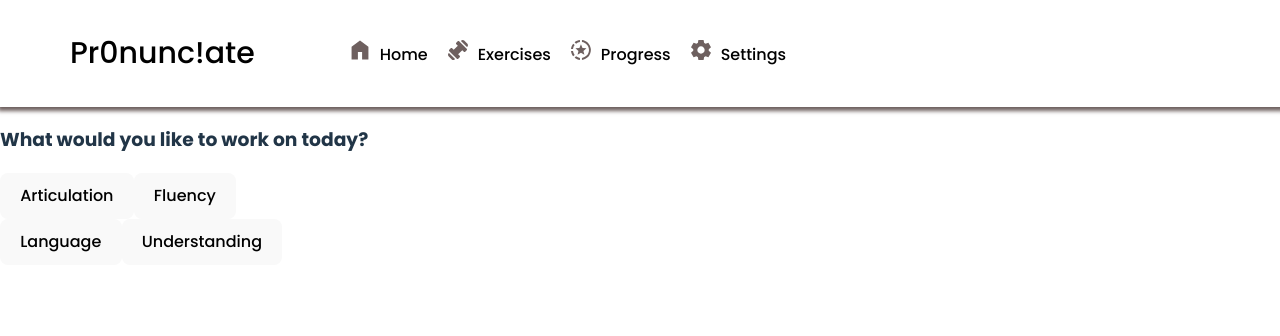
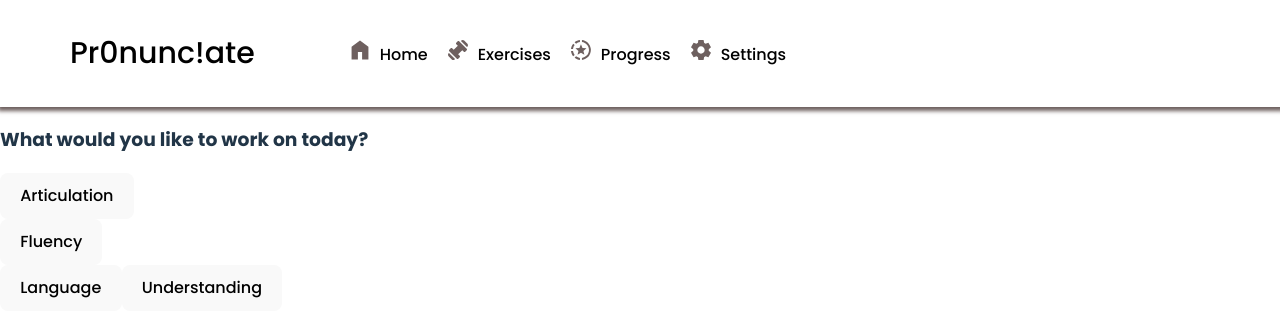
Before and after one commit to SecretariatV/Spoko, a React (Vite) app: page /exercises in a window 1280 px wide. Shown: the top 336 px of the page. Built offline with nearby package versions, Linux system fonts and the light colour scheme; no server answers.

Commit message:
started styling exercises

```diff
--- /dev/null
+++ b/src/pages/Exercises.css
@@ -0,0 +1,34 @@
+
+/*styling for boxes*/
+.board-row-01 {
+    display: flex;
+    width: 513px;
+    height: 310px;
+    padding: 16px 27px;
+    align-items: flex-end;
+    gap: 10px;
+    flex-shrink: 0;
+
+    border-radius: 30px;
+    background-color: #F8D3C3;
+
+    /* Ensure the button takes up the full size of its container */
+    width: 100%;
+    height: 100%;
+    border: none; /* Optional: remove default border */
+    background-color: transparent; /* Optional: remove default background */
+  }
+
+
+.board-row-02{
+
+}
+
+
+.board-row-03{
+
+}
+
+.board-row-04{
+
+}
--- a/src/pages/Exercises.jsx
+++ b/src/pages/Exercises.jsx
@@ -7,12 +7,12 @@ function Exercises() {
   return <>
     <h3>What would you like to work on today?</h3>
     <div className="board-row">
-        <button onClick={() => navigate("/speech-to-text")}>Articulation</button>
-        <button onClick={() => navigate("/fluency")}>Fluency</button>
+        <div className="board-row-01"><button  onClick={() => navigate("/speech-to-text")}>Articulation</button></div>
+        <button className="board-row-02" onClick={() => navigate("/fluency")}>Fluency</button>
       </div>
       <div className="board-row">
-        <button onClick={() => navigate("/language")}>Language</button>
-        <button onClick={() => navigate("/understanding")}>Understanding</button>
+        <button  className="board-row-03" onClick={() => navigate("/language")}>Language</button>
+        <button  className="board-row-04" onClick={() => navigate("/understanding")}>Understanding</button>
       </div>
     </>;
 }
```
